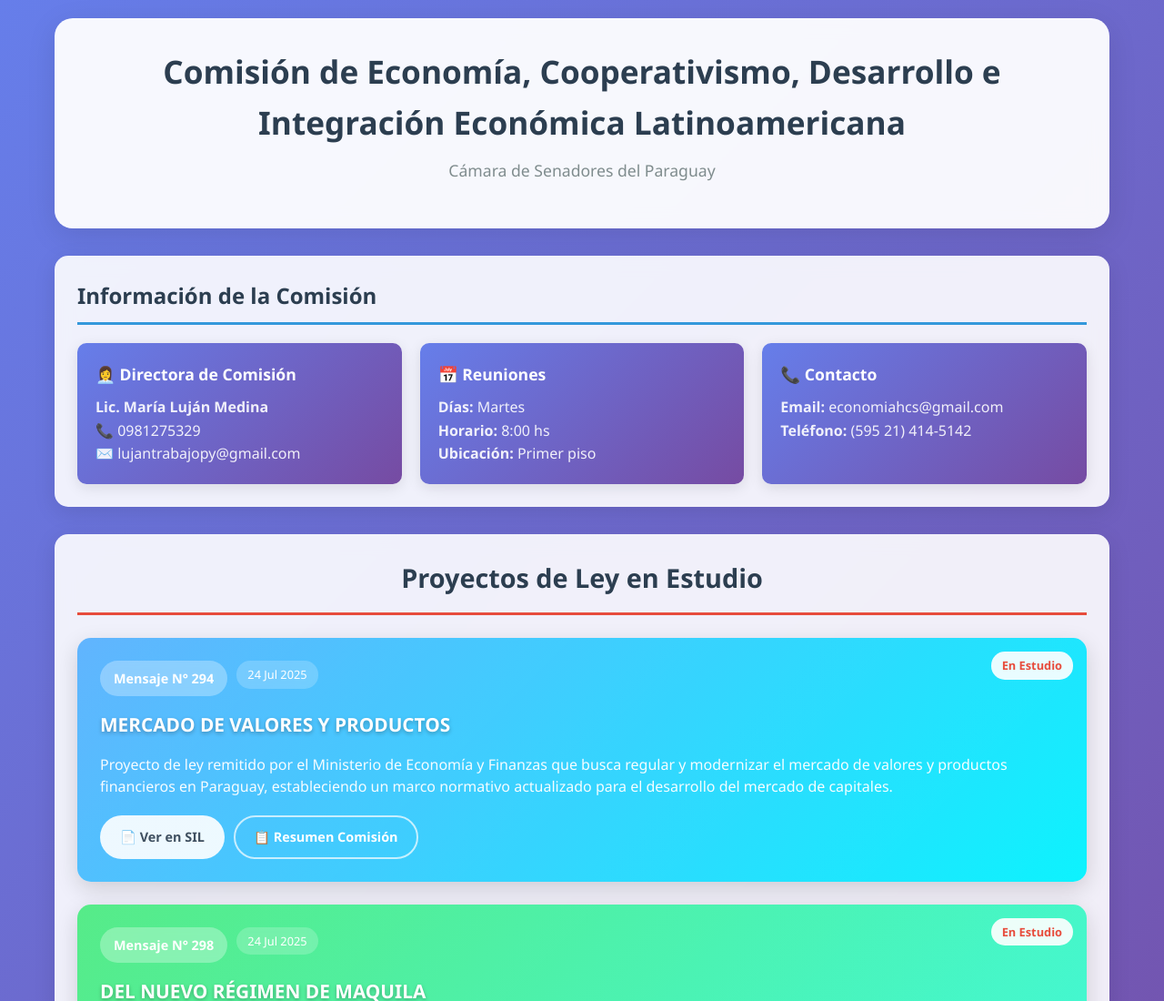
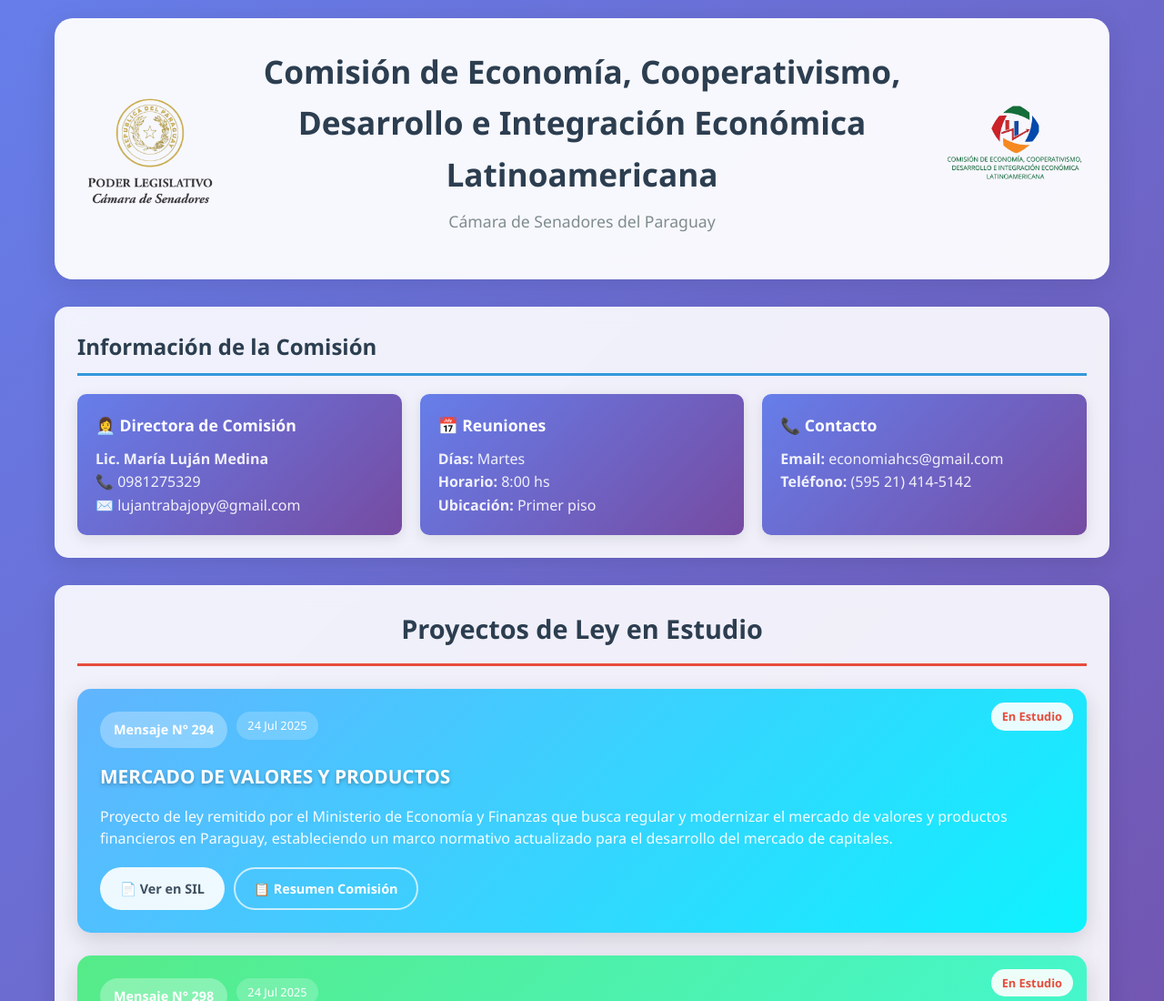
Before and after one commit to jufrancopy/comision_economia_cooperativismo_desarrollo_py, a plain HTML site: page index.html in a window 1280 px wide. Shown: the top 1100 px of the page at 91% size. Drawn offline with Linux system fonts and the light colour scheme.

Commit message:
Página de Inicio con Proyectos

```diff
--- a/index.html
+++ b/index.html
@@ -32,6 +32,51 @@
             margin-bottom: 30px;
             box-shadow: 0 8px 32px rgba(0, 0, 0, 0.1);
             text-align: center;
+            position: relative;
+            display: flex;
+            align-items: center;
+            justify-content: center;
+            flex-wrap: wrap;
+            gap: 20px;
+        }
+
+        .header-content {
+            flex: 1;
+            min-width: 300px;
+        }
+
+        .logo {
+            width: 150px;
+            height: 150px;
+            object-fit: contain;
+            transition: transform 0.3s ease;
+        }
+
+        .logo-left,
+        .logo-right {
+            width: 150px !important;
+            height: 150px !important;
+            object-fit: contain;
+            flex-shrink: 0;
+        }
+
+        .logo-right {
+            min-width: 150px !important;
+            min-height: 150px !important;
+            max-width: 150px !important;
+            max-height: 150px !important;
+        }
+
+        .logo:hover {
+            transform: scale(1.1);
+        }
+
+        .logo-left {
+            order: -1;
+        }
+
+        .logo-right {
+            order: 1;
         }
 
         .header h1 {
@@ -242,6 +287,20 @@
                 padding: 15px;
             }
 
+            .header {
+                flex-direction: column;
+                text-align: center;
+            }
+
+            .logo-left,
+            .logo-right {
+                order: 0;
+            }
+
+            .header-content {
+                min-width: auto;
+            }
+
             .header h1 {
                 font-size: 1.8rem;
             }
@@ -272,8 +331,12 @@
 <body>
     <div class="container">
         <header class="header">
-            <h1>Comisión de Economía, Cooperativismo, Desarrollo e Integración Económica Latinoamericana</h1>
-            <p class="subtitle">Cámara de Senadores del Paraguay</p>
+            <img src="logo_congreso.png" alt="Logo Congreso" class="logo logo-left">
+            <div class="header-content">
+                <h1>Comisión de Economía, Cooperativismo, Desarrollo e Integración Económica Latinoamericana</h1>
+                <p class="subtitle">Cámara de Senadores del Paraguay</p>
+            </div>
+            <img src="logo_comision.png" alt="Logo Comisión" class="logo logo-right">
         </header>
 
         <section class="commission-info">
@@ -333,7 +396,7 @@
                     Propuesta legislativa del Ministerio de Economía y Finanzas para establecer un nuevo régimen de maquila que modernice y optimice las condiciones para la industria maquiladora en Paraguay, fortaleciendo la competitividad del sector.
                 </p>
                 <div class="project-links">
-                    <a href="https://silpy.congreso.gov.py/web/expediente/145243" class="btn btn-primary" target="_blank">
+                    <a href="https://silpy.congreso.gov.py/web/comision/11" class="btn btn-primary" target="_blank">
                         📄 Ver en SIL
                     </a>
                     <a href="maquila.html" class="btn btn-secondary">
```
Also changed, not shown: maquila.html (+2 -1 lines), logo_comision.png (added), logo_congreso.png (added), 1 other file.
